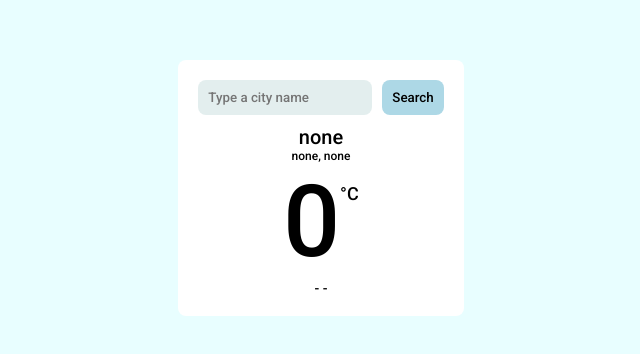
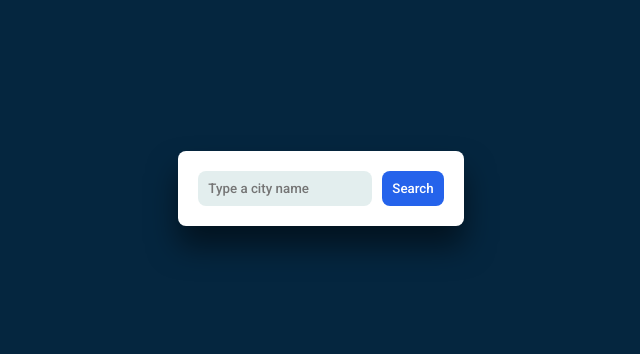
Before and after one commit to oducoelho/Weather-App, a React (Vite) app: page / in a window 1280 px wide. Shown: the part 212-566 px from the top of the page, without its empty margins (319-959 px from the left). Built offline with nearby package versions, Linux system fonts and the light colour scheme.

Commit message:
chore: changing colors

```diff
--- a/src/App.tsx
+++ b/src/App.tsx
@@ -1,4 +1,4 @@
-import { FormEvent, useState, useEffect } from "react"
+import { FormEvent, useState } from "react"
 import { WheaderInformations } from "./components/WheaderInformations"
 import { api } from "./lib/api"
 import { AppContainer, Card, Form } from "./styles/pages/main"
--- a/src/components/WheaderInformations.tsx
+++ b/src/components/WheaderInformations.tsx
@@ -13,12 +13,6 @@ export const WheaderInformations = ({ data }: WeatherProps) => {
         data.location === undefined
         ?
         <>
-          <City>none</City>
-          <StateAndCountry>none, none</StateAndCountry>
-          <Temperature>0 <span>°C</span></Temperature>
-          <State>
-            - -
-          </State>
         </>
         :
         <>
--- a/src/styles/global.ts
+++ b/src/styles/global.ts
@@ -12,7 +12,7 @@ export const globalStyles = globalCss({
   },
 
   body: {
-    backgroundColor: '#E8FEFF',
+    backgroundColor: '$white100',
   },
 
   'body, input, button': {
--- a/src/styles/index.ts
+++ b/src/styles/index.ts
@@ -12,7 +12,9 @@ export const {
 } = createStitches({
   theme: {
     colors: {
-
+      text700: 'rgb(51 65 85)',
+      blue600: 'rgb(37 99 235)',
+      white100: '#05263f ',
     },
 
     fontSizes: {
--- a/src/styles/pages/Card.ts
+++ b/src/styles/pages/Card.ts
@@ -1,7 +1,7 @@
 import { styled } from "..";
 
 export const CardContainer = styled('div', {
-  boxShadow: '1',
+  color: '$text700',
 })
 export const City = styled('div', {
   paddingTop: '10px',
--- a/src/styles/pages/main.ts
+++ b/src/styles/pages/main.ts
@@ -7,11 +7,13 @@ export const AppContainer = styled('div', {
   alignItems: 'center',
   justifyContent: 'center',
   flexDirection: 'column',
+
 })
 export const Card = styled('div', {
   backgroundColor: 'white',
   padding: '20px',
   borderRadius: 8,
+  boxShadow: "0px 20px 30px rgba(0, 0, 0, 0.5)",
 })
 
 export const Form = styled('div', {
@@ -29,7 +31,9 @@ export const Form = styled('div', {
     border: 'none',
     padding: '10px',
     cursor: 'pointer',
+    color: 'white',
+    fontWeight: '500',
     borderRadius: 8,
-    backgroundColor: 'lightblue',
+    backgroundColor: '$blue600',
   }
 })
```
